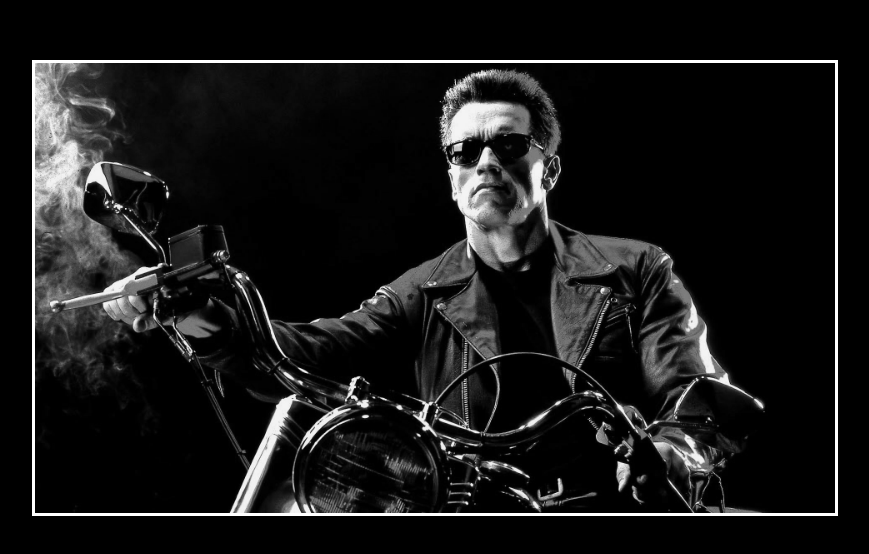
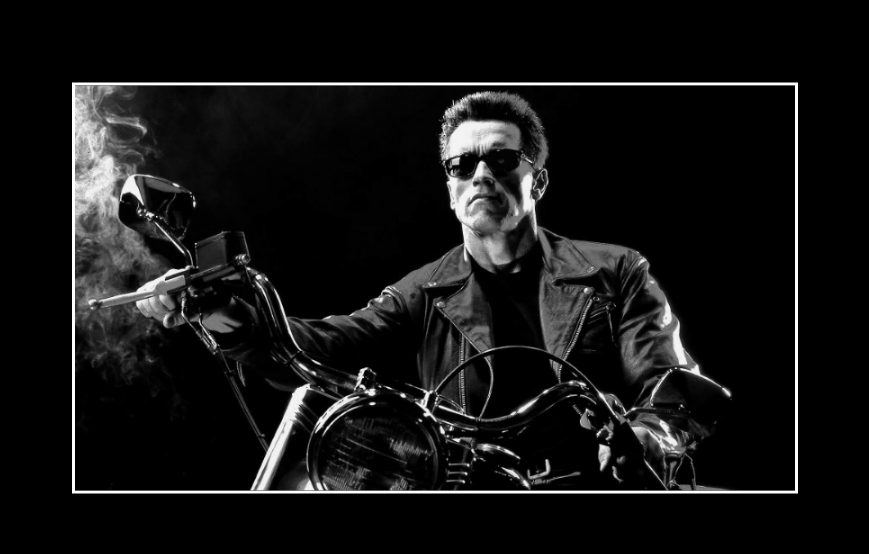
Before and after one commit to Travinkel/pixel-effects, a plain HTML site: page grayscale/index.html in a window 1280 px wide. Shown: the part 112-666 px from the top of the page, without its empty margins (205-1074 px from the left). Drawn offline with Linux system fonts and the light colour scheme.

Commit message:
Update style.css

```diff
--- a/grayscale/styles/style.css
+++ b/grayscale/styles/style.css
@@ -11,3 +11,27 @@ body {
     height: 450px;
     transform: translate(-50%, -50%);
 }
+
+@media screen and (min-width: 300px) {
+  #canvas1 {
+    border: 3px solid white;
+    top: 50%;
+    left: 50%;
+    position: absolute;
+    width: 280px;
+    height: 175px;
+    transform: translate(-50%, -50%);
+    }
+}
+
+@media screen and (min-width: 800px) {
+  #canvas1 {
+    border: 3px solid white;
+    top: 50%;
+    left: 50%;
+    position: absolute;
+    width: 720px;
+    height: 405px;
+    transform: translate(-50%, -50%);
+    }
+}
```
